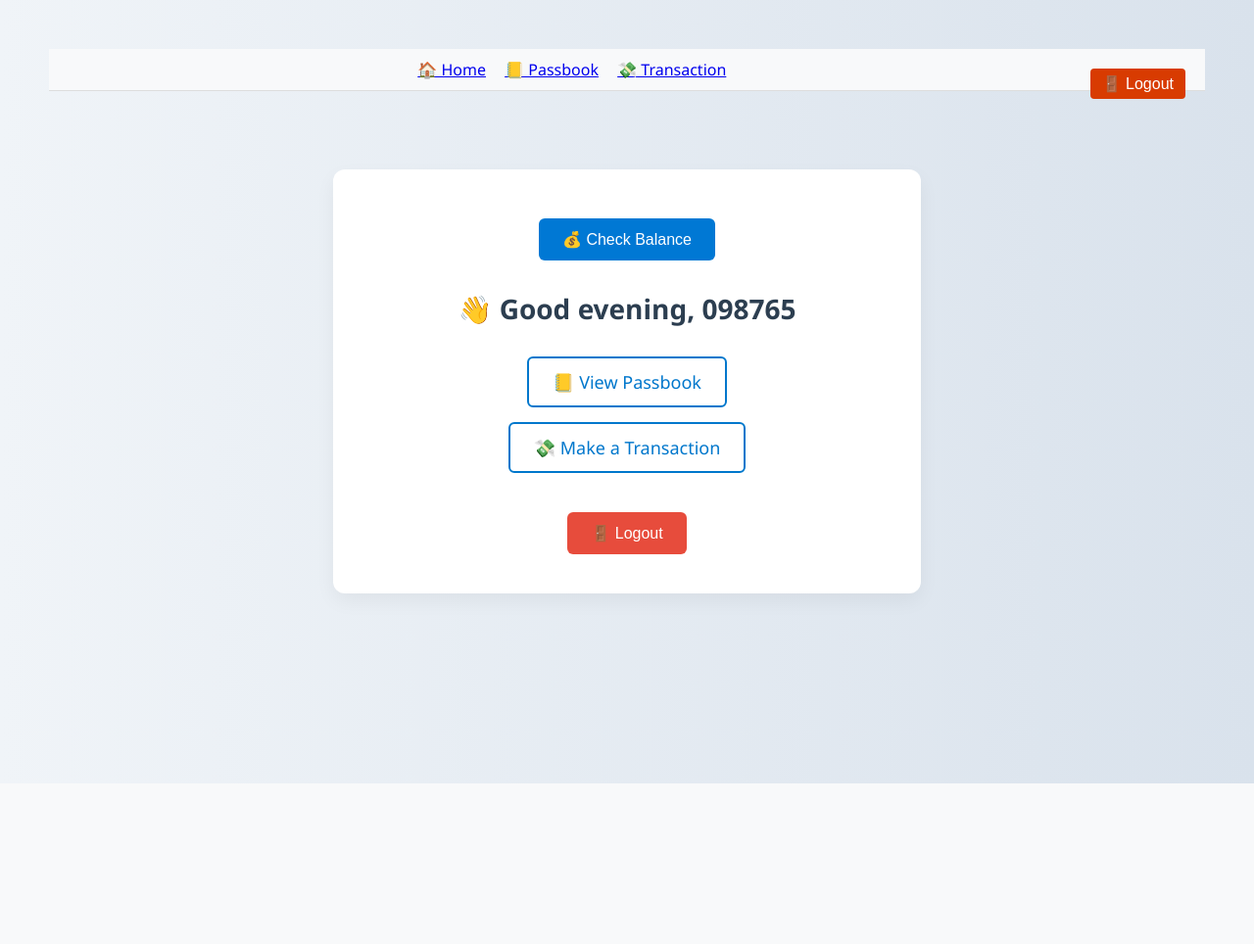
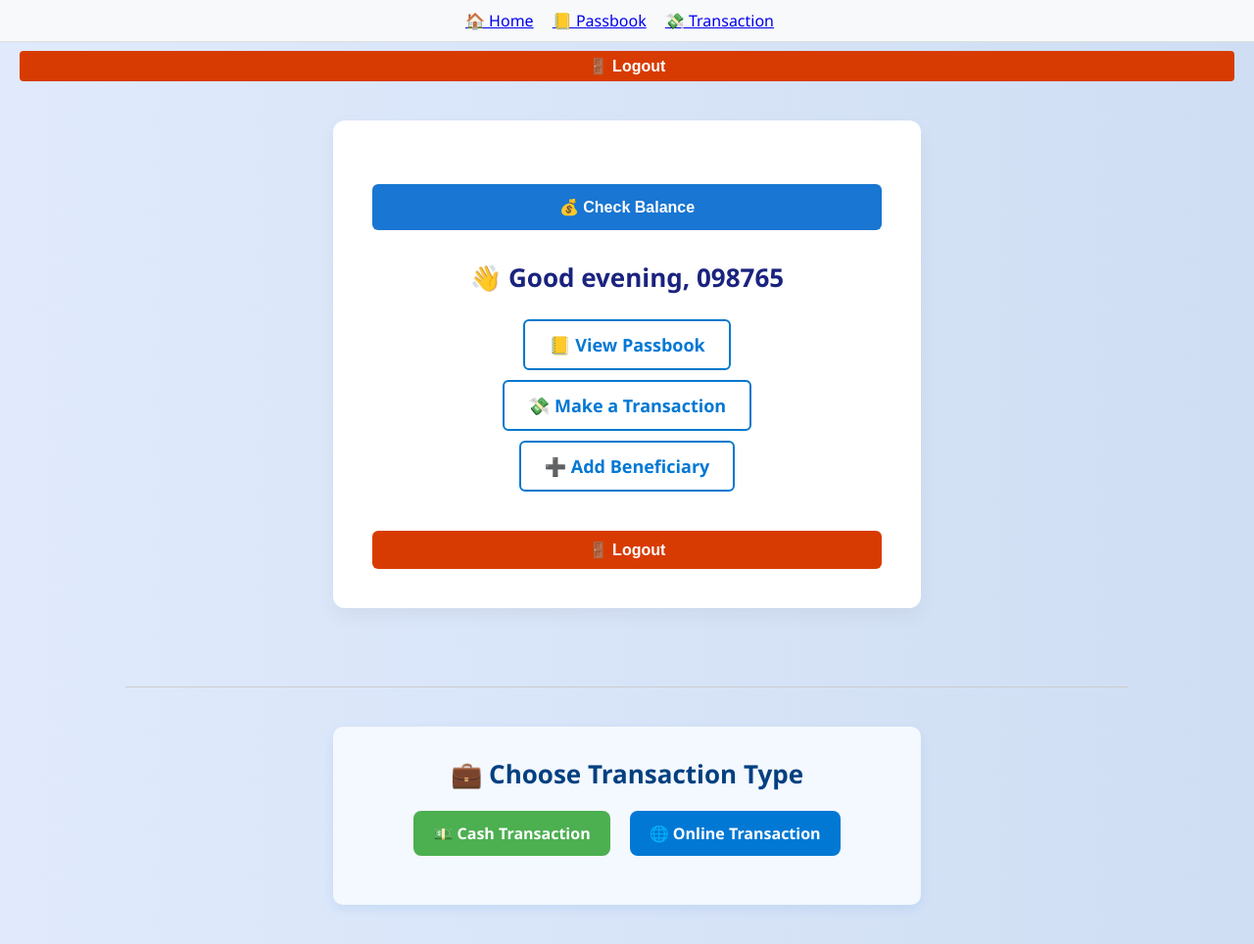
Before and after one commit to SMuzammil2508/banking-app, a Flask app: page /home in a window 1280 px wide. Shown: the whole page at 98% size. Before the commit the page ends 800 px from the top, so only its background shows below. Run offline with Flask 3, Linux system fonts and the light colour scheme; a user stored in the database is signed in; data comes from the database, SQL or seed files in the repository; both versions use the stored data as it was after the commit.

Commit message:
Updated add beneficiary feature, templates, styles, and bug fixes

```diff
--- a/app.py
+++ b/app.py
@@ -1,14 +1,18 @@
 from flask import Flask, request, render_template, redirect, url_for, session, flash
 from functools import wraps
-from db import setup_database, get_db
+from db import setup_database, get_db, close_db
 from models import add_transaction, view_passbook
 from datetime import datetime
+import sqlite3
 
 app = Flask(__name__)
 app.secret_key = 'your_secret_key_here'
+
+# Ensure tables are created and WAL mode is enabled
 setup_database()
 
-
+# Clean up DB connections after each request
+app.teardown_appcontext(close_db)
 
 
 # 🔐 Login required decorator
@@ -34,18 +38,21 @@ def login():
         user = cursor.fetchone()
 
         if user:
+            # ✅ Store user_id for session-based access
+            session['user_id'] = user['id']
             session['username'] = username
             session['is_admin'] = bool(user['is_admin'])
 
+            # Optional: Fetch account name if account_no == username
             cursor.execute("SELECT name FROM accounts WHERE account_no = ?", (username,))
             account = cursor.fetchone()
             if account:
                 session['name'] = account['name']
 
-            flash("Login successful.")
+            flash("✅ Login successful.", "success")
             return redirect(url_for('admin_dashboard') if session['is_admin'] else url_for('home'))
         else:
-            flash("Invalid credentials.")
+            flash("❌ Invalid credentials.", "error")
             return redirect(url_for('login'))
 
     return render_template('login.html')
@@ -192,7 +199,9 @@ def update_account(account_no):
 @app.route('/transaction_form')
 @login_required
 def transaction_form():
-    return render_template('transaction.html')
+    mode = request.args.get('mode', 'cash')  # default to cash
+    current_date = datetime.now().strftime('%Y-%m-%d')
+    return render_template('transaction.html', current_date=current_date, mode=mode)
 
 # 💸 Submit transaction
 @app.route('/transaction', methods=['POST'])
@@ -255,6 +264,78 @@ def sync_users_to_accounts():
     flash(f"{created} missing accounts created from users.")
     return redirect(url_for('admin_dashboard'))
 
+# ADD BENEFICIARY
+# ADD BENEFICIARY
+@app.route('/add_beneficiary', methods=['GET', 'POST'])
+def add_beneficiary():
+    if 'user_id' not in session:
+        flash('Please log in to manage beneficiaries.', 'error')
+        return redirect(url_for('login'))
+
+    db = get_db()  # use helper
+    cursor = db.cursor()
+
+    if request.method == 'POST':
+        account_no = request.form['account_no'].strip()
+        name = request.form.get('name', '').strip()
+
+        # 1️⃣ Check if account exists
+        cursor.execute('SELECT name FROM accounts WHERE account_no = ?', (account_no,))
+        account = cursor.fetchone()
+
+        if not account:
+            flash('❌ Account number does not exist.', 'error')
+        elif account['name'].strip().lower() != name.lower():
+            flash('⚠️ Name does not match account holder.', 'warning')
+        else:
+            # 2️⃣ Check if already added
+            cursor.execute('SELECT * FROM beneficiaries WHERE user_id = ? AND account_no = ?',
+                           (session['user_id'], account_no))
+            existing = cursor.fetchone()
+
+            if existing:
+                flash('⚠️ Beneficiary already exists.', 'info')
+            else:
+                # 3️⃣ Insert beneficiary
+                cursor.execute(
+                    'INSERT INTO beneficiaries (user_id, name, account_no) VALUES (?, ?, ?)',
+                    (session['user_id'], name, account_no)
+                )
+                db.commit()
+                flash(f'✅ Beneficiary "{name}" added successfully!', 'success')
+
+    # 4️⃣ Fetch current beneficiaries
+    cursor.execute('SELECT name, account_no FROM beneficiaries WHERE user_id = ?',
+                   (session['user_id'],))
+    beneficiaries = cursor.fetchall()
+
+    return render_template('add_beneficiary.html', beneficiaries=beneficiaries)
+
+# delete beneficiary
+@app.route('/delete-beneficiary', methods=['POST'])
+def delete_beneficiary():
+    db = get_db()
+    user_id = session.get('user_id')
+
+    if not user_id:
+        flash("🔒 Session expired. Please log in again.", "error")
+        return redirect(url_for('login'))
+
+    account_no = request.form.get('account_no')
+
+    if not account_no:
+        flash("⚠️ No account number provided.", "warning")
+        return redirect(url_for('add_beneficiary'))
+
+    db.execute(
+        "DELETE FROM beneficiaries WHERE user_id = ? AND account_no = ?",
+        (user_id, account_no)
+    )
+    db.commit()
+
+    flash(f"✅ Beneficiary with account {account_no} deleted.", "success")
+    return redirect(url_for('add_beneficiary'))
+
 #transaction_to_members
 @app.route('/verify_recipient', methods=['POST'])
 @login_required
--- a/static/style.css
+++ b/static/style.css
@@ -188,3 +188,207 @@ tr:hover {
 .passbook-link:hover {
   text-decoration: underline;
 }
+
+
+
+/* Reset & Base */
+body {
+  font-family: 'Segoe UI', Tahoma, Geneva, Verdana, sans-serif;
+  background: linear-gradient(to right, #e0eafc, #cfdef3);
+  margin: 0;
+  padding: 0;
+  color: #333;
+}
+
+h2 {
+  text-align: center;
+  color: #1a237e;
+  margin-bottom: 25px;
+  font-size: 26px;
+}
+
+/* Container */
+.form-container {
+  max-width: 600px;
+  margin: 40px auto;
+  padding: 30px;
+  background-color: #ffffff;
+  border-radius: 12px;
+  box-shadow: 0 8px 24px rgba(0, 0, 0, 0.1);
+  animation: fadeIn 0.5s ease-in-out;
+}
+
+@keyframes fadeIn {
+  from { opacity: 0; transform: translateY(10px); }
+  to { opacity: 1; transform: translateY(0); }
+}
+
+/* Labels & Inputs */
+label {
+  display: block;
+  margin-top: 15px;
+  margin-bottom: 5px;
+  font-weight: 600;
+  color: #333;
+}
+
+input, select {
+  width: 100%;
+  padding: 12px;
+  border: 1px solid #ccc;
+  border-radius: 6px;
+  font-size: 15px;
+  background-color: #f9f9f9;
+  transition: border-color 0.3s ease;
+}
+
+input:focus, select:focus {
+  border-color: #1976d2;
+  outline: none;
+}
+
+/* Buttons */
+button {
+  width: 100%;
+  padding: 14px;
+  margin-top: 25px;
+  background-color: #1976d2;
+  color: white;
+  border: none;
+  border-radius: 6px;
+  font-size: 16px;
+  font-weight: bold;
+  cursor: pointer;
+  transition: background-color 0.3s ease;
+}
+
+button:hover {
+  background-color: #0d47a1;
+}
+
+/* Account Info */
+.account-info {
+  text-align: center;
+  margin-bottom: 20px;
+  font-size: 18px;
+  font-weight: bold;
+  color: #0d47a1;
+  background-color: #e3f2fd;
+  padding: 12px;
+  border-radius: 8px;
+  box-shadow: 0 2px 6px rgba(33, 150, 243, 0.2);
+}
+
+/* Flash Messages */
+.flash {
+  background: #fff3cd;
+  padding: 12px;
+  border: 1px solid #ffeeba;
+  border-radius: 6px;
+  margin: 20px auto;
+  max-width: 600px;
+  color: #856404;
+  text-align: center;
+  font-size: 15px;
+}
+
+.flash::before {
+  content: "🔐 ";
+  font-weight: bold;
+}
+
+/* Cancel Link */
+.cancel-link {
+  display: block;
+  margin-top: 15px;
+  text-align: center;
+  color: #1976d2;
+  text-decoration: none;
+  font-weight: bold;
+}
+
+.cancel-link:hover {
+  text-decoration: underline;
+}
+
+/* Responsive */
+@media (max-width: 640px) {
+  .form-container {
+    margin: 20px;
+    padding: 20px;
+  }
+}
+.modal {
+  display: block;
+  position: fixed;
+  z-index: 999;
+  left: 0; top: 0;
+  width: 100%; height: 100%;
+  background-color: rgba(0,0,0,0.6);
+}
+.modal-content {
+  background-color: #fff;
+  margin: 15% auto;
+  padding: 30px;
+  border-radius: 10px;
+  width: 300px;
+  text-align: center;
+  box-shadow: 0 0 10px #000;
+}
+.option-btn {
+  display: block;
+  margin: 15px auto;
+  padding: 15px;
+  font-size: 18px;
+  border: none;
+  border-radius: 8px;
+  width: 80%;
+  cursor: pointer;
+  transition: 0.3s;
+}
+.deposit-btn {
+  background-color: #4CAF50;
+  color: white;
+}
+.withdraw-btn {
+  background-color: #f44336;
+  color: white;
+}
+.option-btn:hover {
+  transform: scale(1.05);
+}
+
+.transaction-options {
+  margin-top: 40px;
+  padding: 20px;
+  background-color: #f4f8ff;
+  border-radius: 10px;
+  box-shadow: 0 4px 12px rgba(0, 120, 212, 0.1);
+}
+
+.transaction-options h2 {
+  margin-bottom: 20px;
+  color: #004080;
+}
+
+.option-buttons {
+  display: flex;
+  justify-content: center;
+  gap: 20px;
+  margin-bottom: 20px;
+}
+
+.btn {
+  display: inline-block;
+  padding: 12px 20px;
+  background-color: #0078d4;
+  color: white;
+  text-decoration: none;
+  border-radius: 6px;
+  font-weight: bold;
+  transition: background-color 0.3s ease;
+}
+
+.btn:hover {
+  background-color: #005fa3;
+}
--- a/templates/home.html
+++ b/templates/home.html
@@ -6,6 +6,13 @@
   <title>Welcome</title>
   <link rel="stylesheet" href="{{ url_for('static', filename='style.css') }}">
   <style>
+    body {
+      font-family: 'Segoe UI', sans-serif;
+      background-color: #f0f2f5;
+      margin: 0;
+      padding: 0;
+    }
+
     .welcome-container {
       max-width: 600px;
       margin: 80px auto;
@@ -31,6 +38,84 @@
       from { opacity: 0; transform: translateY(-10px); }
       to { opacity: 1; transform: translateY(0); }
     }
+
+    ul {
+      list-style: none;
+      padding: 0;
+      margin: 20px 0;
+    }
+
+    ul li {
+      margin: 10px 0;
+    }
+
+    ul li a {
+      text-decoration: none;
+      color: #0078D4;
+      font-weight: bold;
+    }
+
+    form button {
+      margin-top: 20px;
+      padding: 10px 20px;
+      font-size: 16px;
+      background-color: #d83b01;
+      color: white;
+      border: none;
+      border-radius: 6px;
+      cursor: pointer;
+    }
+
+    form button:hover {
+      background-color: #a4262c;
+    }
+
+    hr {
+      margin: 40px auto;
+      width: 80%;
+      border: none;
+      border-top: 1px solid #ccc;
+    }
+
+    .transaction-options {
+      max-width: 600px;
+      margin: 40px auto;
+      padding: 30px;
+      background-color: #f4f8ff;
+      border-radius: 10px;
+      text-align: center;
+      box-shadow: 0 4px 12px rgba(0, 120, 212, 0.1);
+    }
+
+    .option-buttons {
+      display: flex;
+      justify-content: center;
+      gap: 20px;
+      margin-top: 20px;
+    }
+
+    .btn {
+      display: inline-block;
+      padding: 12px 20px;
+      font-size: 16px;
+      font-weight: bold;
+      border-radius: 8px;
+      text-decoration: none;
+      color: white;
+      transition: background-color 0.3s ease;
+    }
+
+    .cash-btn {
+      background-color: #4CAF50;
+    }
+
+    .online-btn {
+      background-color: #0078D4;
+    }
+
+    .btn:hover {
+      opacity: 0.9;
+    }
   </style>
 </head>
 <body>
@@ -47,11 +132,22 @@
     <ul>
       <li><a href="{{ url_for('passbook') }}">📒 View Passbook</a></li>
       <li><a href="{{ url_for('transaction_form') }}">💸 Make a Transaction</a></li>
+      <li><a href="{{ url_for('add_beneficiary') }}">➕ Add Beneficiary</a></li>
     </ul>
 
     <form action="{{ url_for('logout') }}" method="post">
       <button type="submit">🚪 Logout</button>
     </form>
+  </div>
+
+  <hr>
+
+  <div class="transaction-options">
+    <h2>💼 Choose Transaction Type</h2>
+    <div class="option-buttons">
+      <a href="{{ url_for('transaction_form', mode='cash') }}" class="btn cash-btn">💵 Cash Transaction</a>
+      <a href="{{ url_for('transaction_form', mode='online') }}" class="btn online-btn">🌐 Online Transaction</a>
+    </div>
   </div>
 
   <script>
--- a/templates/transaction.html
+++ b/templates/transaction.html
@@ -134,6 +134,7 @@
     {% endif %}
   {% endwith %}
 
+  {% if mode == 'online' %}
   <div class="form-container">
     <h2>🔍 Verify Recipient</h2>
     <form action="{{ url_for('verify_recipient') }}" method="post">
@@ -146,6 +147,7 @@
       <button type="submit">Verify Recipient</button>
     </form>
   </div>
+{% endif %}
 
   <div class="form-container">
     <h2>💸 Make a Transaction</h2>
@@ -171,5 +173,7 @@
 
     <a href="{{ url_for('home') }}" class="cancel-link">← Cancel and return home</a>
   </div>
+
+
 </body>
 </html>
```
Also changed, not shown: db.py (+53 -36 lines), models.py (+9 -0 lines), templates/add_beneficiary.html (added, +217 -0 lines), bank.db.
